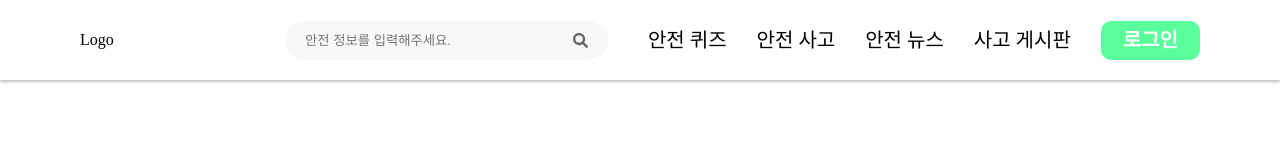
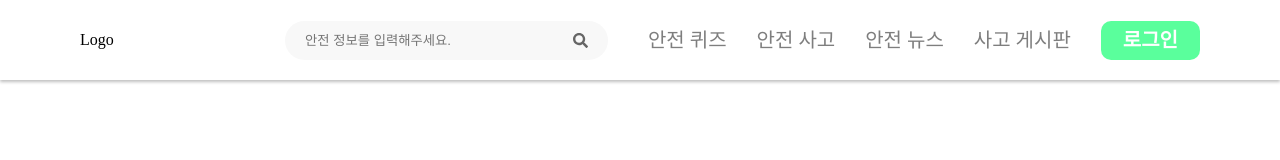
Before and after one commit to DSM-2023-hackathon-7team/7team-FrontEnd, a React (Create React App) app: page /news in a window 1280 px wide. Shown: the top 160 px of the page. Built offline with nearby package versions, Linux system fonts and the light colour scheme.

Commit message:
header style

```diff
--- a/src/components/common/Header.jsx
+++ b/src/components/common/Header.jsx
@@ -79,6 +79,11 @@ const _HeaderNav = styled(Link)`
   display: flex;
   cursor: pointer;
   align-items: center;
+  opacity: 50%;
+  transition:0.3s;
+  &:hover {
+    opacity:100%;
+  }
 `;
 
 const _LoginButton = styled.button`
```
